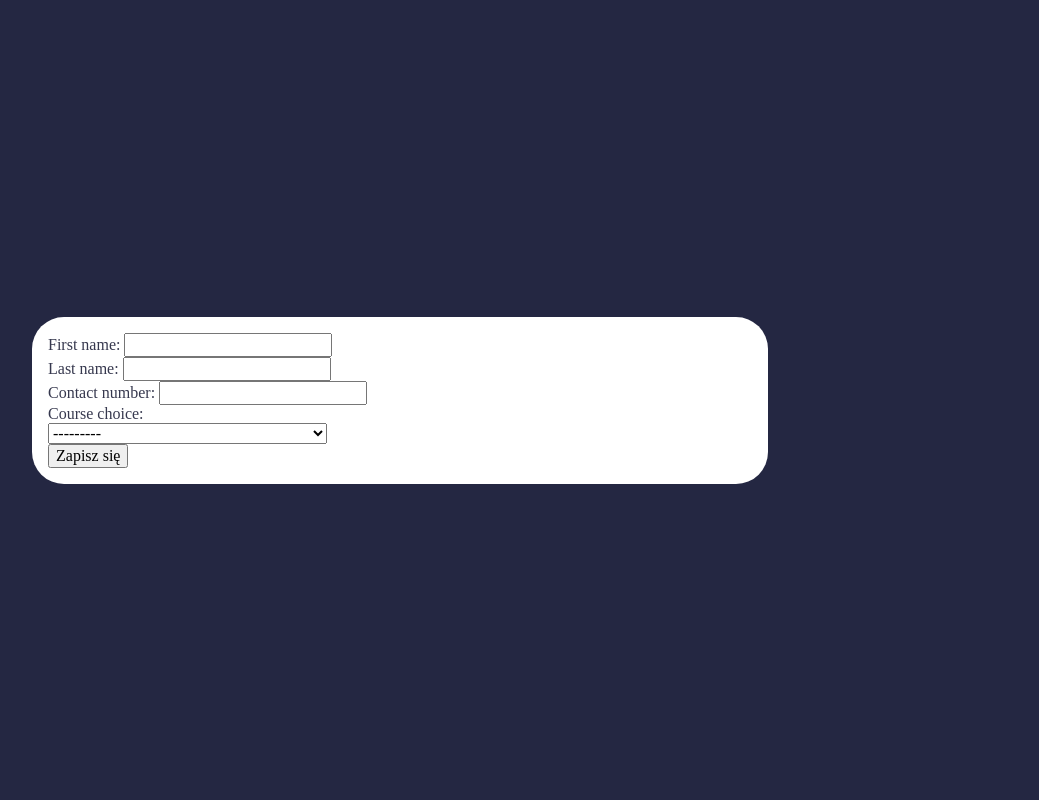
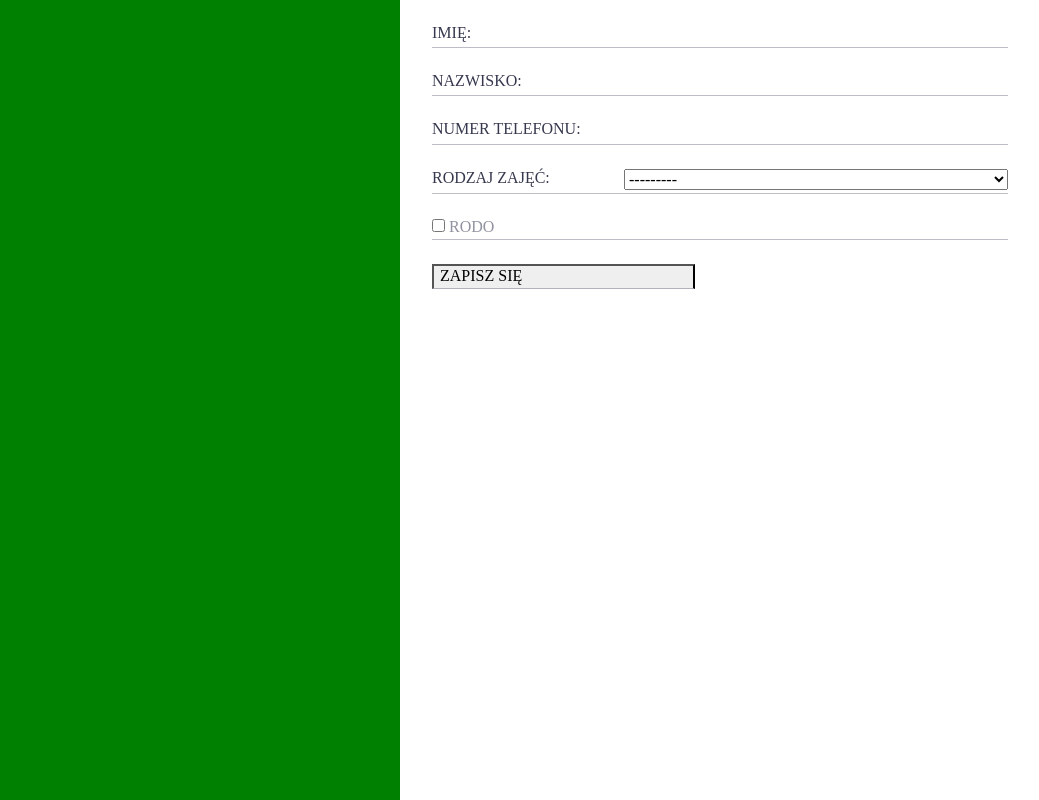
Before and after one commit to SzDabrowski/prestige-stargard-sing-in, a Django app: page / in a window 1280 px wide. Shown: the whole page, without its empty margins (240-1279 px from the left). Run offline with Django 4.2, Linux system fonts and the light colour scheme; data comes from the database, SQL or seed files in the repository.

Commit message:
feat/inprogress

```diff
--- a/form_server/forms.py
+++ b/form_server/forms.py
@@ -5,3 +5,9 @@ class DanceCourseForm(forms.ModelForm):
     class Meta:
         model = Client
         fields = ['first_name', 'last_name', 'contact_number', 'course_choice']
+        labels = {
+            'first_name': 'Imię',
+            'last_name': 'Nazwisko',
+            'contact_number': 'Numer telefonu',
+            'course_choice': 'rodzaj zajęć',
+        }
--- a/form_server/static/style.css
+++ b/form_server/static/style.css
@@ -51,11 +51,10 @@ img, svg {
 .grid-group {
   display: grid;
   align-content: start;
-  gap: 1rem;
+  grid-template-columns: 1fr 1fr;
 }
 
 body {
-  margin: 0;
   font-family: var(--font-family-defualt);
   font-size: var(--fs-400);
   color: var(--clr-sec-charcoal-grey);
@@ -69,109 +68,33 @@ body {
   }
 }
 main {
-  max-width: 46rem;
-  display: grid;
-  background: var(--clr-sec-white);
-}
-
-@media (min-width: 600px) {
-  body {
-    background-color: var(--clr-dark-slate-grey);
-  }
-  main {
-    padding: 1rem 1rem;
-    margin-inline: 1rem;
-    grid-template-columns: 1fr 1fr;
-    border-radius: 2rem;
-    overflow: hidden;
-  }
-  picture {
-    order: 2;
-  }
-  .text-content {
-    order: 1;
-  }
-}
-picture img {
   width: 100%;
 }
-
-.text-content {
-  padding: 2rem 1rem;
-  font-weight: var(--fw-regular);
+main .image-content {
+  background-color: green;
+  height: 100vh;
 }
-.text-content h1 {
-  font-family: var(--font-family-bold);
-  font-size: var(--fs-700);
-  font-weight: var(--fw-bold);
-  color: var(--clr-sec-charcoal-grey);
+main .text-content {
+  height: 100vh;
 }
-.text-content > p {
-  padding: 1rem 0;
+main .text-content form {
+  align-items: center;
 }
-.text-content ul {
-  list-style-type: none;
-  padding: 0;
-  margin-top: 1rem;
+main .text-content form > * {
+  display: grid;
+  align-content: start;
+  grid-template-columns: 1fr 2fr;
+  padding-bottom: 0.2rem;
+  text-transform: uppercase;
+  border-bottom: 0.1rem solid hsla(var(--clr-dark-slate-grey-hsl), 0.3);
+  margin: 1.5rem 2rem;
 }
-.text-content ul li {
-  margin-bottom: 1.5rem;
-  text-align: start;
-  display: flex;
-  align-items: flex-start;
+main .text-content form > * input {
+  background: transparent;
+  border: none;
+  outline: none;
 }
-.text-content ul li img {
-  margin-right: 1rem;
-}
-.text-content form {
-  --clr-error: hsl(4, 100%, 67%);
-}
-.text-content form label {
-  font-size: 0.75rem;
-  font-weight: var(--fw-bold);
-  font-family: var(--font-family-bold);
-}
-.text-content form .error-label {
-  color: var(--clr-error);
-  display: none;
-}
-.text-content form input {
-  width: 100%;
-  padding: 1rem 1.25rem;
-  border: 1.5px solid hsla(var(--clr-sec-charcoal-grey-hsl), 0.3);
-  border-radius: 0.5rem;
-  margin: 0.5rem 0;
-}
-.text-content form input:focus {
-  outline: none;
-  border: 0.1rem solid hsl(var(--clr-sec-charcoal-grey-hsl));
-}
-.text-content form button {
-  margin-top: 1rem;
-  text-align: center;
-  color: var(--clr-sec-white);
-  font-weight: 800;
-  border: none;
-  background-color: var(--clr-dark-slate-grey);
-  width: 100%;
-  padding: 1rem 1.25rem;
-  border-radius: 0.5rem;
-  box-shadow: none;
-  cursor: pointer;
-}
-.text-content form button:hover {
-  background: linear-gradient(90deg, hsl(346, 100%, 66%), hsl(15, 100%, 61%));
-  box-shadow: 0 1rem 2rem hsla(15, 100%, 61%, 0.5);
-}
-.text-content .error .error-label {
-  display: initial;
-}
-.text-content .error input {
-  border-color: var(--clr-error);
-  background-color: hsla(4, 100%, 67%, 0.2);
-  color: var(--clr-error);
-}
-.text-content .error input:focus {
-  outline: none;
-  border: 0.15rem solid var(--clr-error);
+main .text-content form .rodo {
+  display: block;
+  color: hsla(var(--clr-dark-slate-grey-hsl), 0.5);
 }/*# sourceMappingURL=style.css.map */
--- /dev/null
+++ b/form_server/static/style.scss
@@ -0,0 +1,134 @@
+@font-face {
+    font-family: 'Roboto';
+    font-display: swap;
+    font-weight: 400 700;
+    src: url('/assets/fonts/Roboto-Regular.ttf')
+        format('truetype');
+}
+
+@font-face {
+    font-family: 'Roboto-Bold';
+    font-display: swap;
+    font-weight: 400 700;
+    src: url('/assets/fonts/Roboto-Bold.ttf')
+        format('truetype');
+}
+
+:root {
+    --clr-primary-hsl: 4, 100%, 67%;
+
+    --clr-dark-slate-grey-hsl: 234, 29%, 20%;
+    --clr-sec-charcoal-grey-hsl: 235, 18%, 26%;
+    --clr-sec-grey-hsl : 231, 7%, 60%;
+    --clr-sec-white-hsl: 0, 0%, 100%;
+
+    --clr-primary: var(--clr-primary-hsl);
+
+    --clr-dark-slate-grey: hsl(var(--clr-dark-slate-grey-hsl));
+    --clr-sec-charcoal-grey: hsl(var(--clr-sec-charcoal-grey-hsl));
+    --clr-sec-grey: hsl(var(--clr-sec-grey-hsl));
+    --clr-sec-white: hsl(var(--clr-sec-white-hsl));
+
+    --gradient-button-hover:
+
+    --font-family-defualt: 'Roboto', sans-serif;
+
+    --font-family-bold: 'Roboto-bold', sans-serif;
+
+    --fw-regular: 400;
+    --fw-bold: 700;
+
+
+    --fs-400: 1rem;
+    --fs-500: 1.25rem;
+    --fs-600: 1.5rem;
+    --fs-700: 1.75rem;
+    --fs-800: 2rem;
+    --fs-900: 5rem;
+
+}
+
+*, *::before, *::after {
+    box-sizing: border-box;
+}
+
+* {
+    margin: 0;
+    font: inherit; /*sets all font sizes to 1rem*/
+}
+
+img, svg {
+    display: block;
+    max-width: 100%;
+}
+
+.grid-group {
+    display: grid;
+    align-content: start;
+    grid-template-columns: 1fr 1fr;
+}
+
+body {
+    font-family: var(--font-family-defualt);
+    font-size: var(--fs-400);
+    color:  var(--clr-sec-charcoal-grey);
+}
+
+
+
+@media (min-width: 600px) {
+    body {
+        min-height: 100vh;
+        display: grid;
+        place-items: center;
+    }
+}
+
+main{
+    width: 100%;
+
+
+    .image-content{
+        background-color: green;
+        height: 100vh;
+    }
+
+    .text-content{
+
+        height: 100vh;
+
+        form {
+
+            align-items: center;
+
+            >* {
+                display: grid;
+                align-content: start;
+                grid-template-columns: 1fr 2fr;
+                padding-bottom: .2rem;
+                text-transform: uppercase;
+                border-bottom: .1rem solid
+                    hsla(var(--clr-dark-slate-grey-hsl),.3);
+                margin: 1.5rem 2rem;
+
+                input{
+                    background: transparent;
+                    border: none;
+                    outline: none;
+                }
+            }
+
+
+
+            .rodo{
+                display: block;
+                color: hsla(var(--clr-dark-slate-grey-hsl),.5);
+            }
+
+            button {
+                ;
+            }
+        }
+    }
+
+}
--- a/form_server/static/style/style.scss
+++ /dev/null
@@ -1,235 +0,0 @@
-@font-face {
-    font-family: 'Roboto';
-    font-display: swap;
-    font-weight: 400 700;
-    src: url('/assets/fonts/Roboto-Regular.ttf')
-        format('truetype');
-}
-
-@font-face {
-    font-family: 'Roboto-Bold';
-    font-display: swap;
-    font-weight: 400 700;
-    src: url('/assets/fonts/Roboto-Bold.ttf')
-        format('truetype');
-}
-
-:root {
-    --clr-primary-hsl: 4, 100%, 67%;
-
-    --clr-dark-slate-grey-hsl: 234, 29%, 20%;
-    --clr-sec-charcoal-grey-hsl: 235, 18%, 26%;
-    --clr-sec-grey-hsl : 231, 7%, 60%;
-    --clr-sec-white-hsl: 0, 0%, 100%;
-
-    --clr-primary: var(--clr-primary-hsl);
-
-    --clr-dark-slate-grey: hsl(var(--clr-dark-slate-grey-hsl));
-    --clr-sec-charcoal-grey: hsl(var(--clr-sec-charcoal-grey-hsl));
-    --clr-sec-grey: hsl(var(--clr-sec-grey-hsl));
-    --clr-sec-white: hsl(var(--clr-sec-white-hsl));
-
-    --gradient-button-hover:
-
-    --font-family-defualt: 'Roboto', sans-serif;
-
-    --font-family-bold: 'Roboto-bold', sans-serif;
-
-    --fw-regular: 400;
-    --fw-bold: 700;
-
-
-    --fs-400: 1rem;
-    --fs-500: 1.25rem;
-    --fs-600: 1.5rem;
-    --fs-700: 1.75rem;
-    --fs-800: 2rem;
-    --fs-900: 5rem;
-
-}
-
-*, *::before, *::after {
-    box-sizing: border-box;
-}
-
-* {
-    margin: 0;
-    font: inherit; /*sets all font sizes to 1rem*/
-}
-
-img, svg {
-    display: block;
-    max-width: 100%;
-}
-
-.grid-group {
-    display: grid;
-    align-content: start;
-    gap: 1rem;
-}
-
-body {
-    margin: 0;
-    font-family: var(--font-family-defualt);
-    font-size: var(--fs-400);
-    color:  var(--clr-sec-charcoal-grey);
-}
-
-
-
-@media (min-width: 600px) {
-    body {
-        min-height: 100vh;
-        display: grid;
-        place-items: center;
-    }
-}
-
-main {
-    max-width: 46rem;
-    display: grid;
-    background: var(--clr-sec-white);
-}
-
-@media (min-width: 600px) {
-    body {
-        background-color: var(--clr-dark-slate-grey);
-    }
-
-    main{
-        padding: 1rem 1rem;
-
-        margin-inline: 1rem;
-        grid-template-columns: 1fr 1fr;
-        border-radius: 2rem;
-        overflow: hidden;
-
-    }
-
-    picture {
-        order:2;
-    }
-
-    .text-content {
-        order: 1;
-    }
-}
-
-picture {
-    img {
-        width: 100%;
-    }
-}
-
-.text-content {
-
-    padding: 2rem 1rem;
-    font-weight: var(--fw-regular);
-
-    h1 {
-        font-family: var(--font-family-bold);
-        font-size: var(--fs-700);
-        font-weight: var(--fw-bold);
-
-        color: var(--clr-sec-charcoal-grey);
-    }
-
-    >p {
-        padding: 1rem 0;
-    }
-
-    ul {
-        list-style-type: none ;
-        padding: 0;
-
-        margin-top: 1rem;
-
-        li {
-            margin-bottom: 1.5rem;
-            text-align: start;
-            display: flex;
-            align-items: flex-start;
-
-            img {
-                margin-right: 1rem;
-            }
-
-        }
-    }
-
-    form {
-        --clr-error: hsl(4, 100%, 67%);
-
-        label{
-            font-size: .75rem;
-            font-weight: var(--fw-bold);
-            font-family: var(--font-family-bold);
-        }
-
-        .error-label {
-            color: var(--clr-error);
-            display: none;
-        }
-
-        input {
-            width: 100%;
-            padding: 1rem 1.25rem;
-            border: 1.5px solid
-                hsla(var(--clr-sec-charcoal-grey-hsl), .3);
-            border-radius: .5rem;
-            margin: .5rem 0;
-
-            &:focus {
-                outline: none;
-                border: 0.1rem solid
-                hsl(var(--clr-sec-charcoal-grey-hsl));
-
-            }
-        }
-
-        button {
-            margin-top: 1rem;
-            text-align: center;
-            color: var(--clr-sec-white);
-            font-weight: 800;
-            border: none;
-            background-color: var(--clr-dark-slate-grey);
-            width: 100%;
-            padding: 1rem 1.25rem;
-            border-radius: .5rem;
-
-            box-shadow: none;
-
-            cursor: pointer;
-
-            &:hover {
-                background: linear-gradient(90deg,
-                    hsl(346,100,66),
-                    hsl(15,100,61));
-                box-shadow: 0 1rem 2rem hsla(15,100,61,.5) ;
-            }
-
-        }
-    }
-
-    .error {
-        .error-label {
-            display: initial;
-        }
-
-        input {
-            border-color: var(--clr-error);
-            background-color: hsla(4, 100%, 67%, .2);
-            color: var(--clr-error);
-
-            &:focus {
-                outline: none;
-                border: 0.15rem solid
-                var(--clr-error);
-
-            }
-        }
-
-    }
-
-}
--- a/form_server/templates/course_registration.html
+++ b/form_server/templates/course_registration.html
@@ -10,13 +10,30 @@
 
 </head>
 <body>
-  <main clas="grid-flow">
+  <main class="grid-group">
 
-    <form method="post">
-      {% csrf_token %}
-      {{ form.as_p }}
-      <button type="submit">Zapisz się</button>
-  </form>
+    <section class="image-content">
+
+
+    </section>
+
+    <section class="text-content">
+
+      <form method="post">
+        {% csrf_token %}
+        {{ form.as_p }}
+
+
+        <p class="rodo">
+          <span><input type="checkbox"></span>
+          Rodo </p>
+
+        <button type="submit">Zapisz się</button>
+    </form>
+
+    </section>
+
+
 
   </main>
 
--- a/prestige_academy_form/settings.py
+++ b/prestige_academy_form/settings.py
@@ -129,4 +129,4 @@ LOGIN_URL = '/admin/login/'
 LOGIN_REDIRECT_URL = '/admin/'
 
 STATIC_URL = '/static/'
-STATICFILES_DIRS = [os.path.join(BASE_DIR, 'static')]
+#STATICFILES_DIRS = [os.path.join(BASE_DIR, 'static')]
```
Also changed, not shown: 2 other files.
